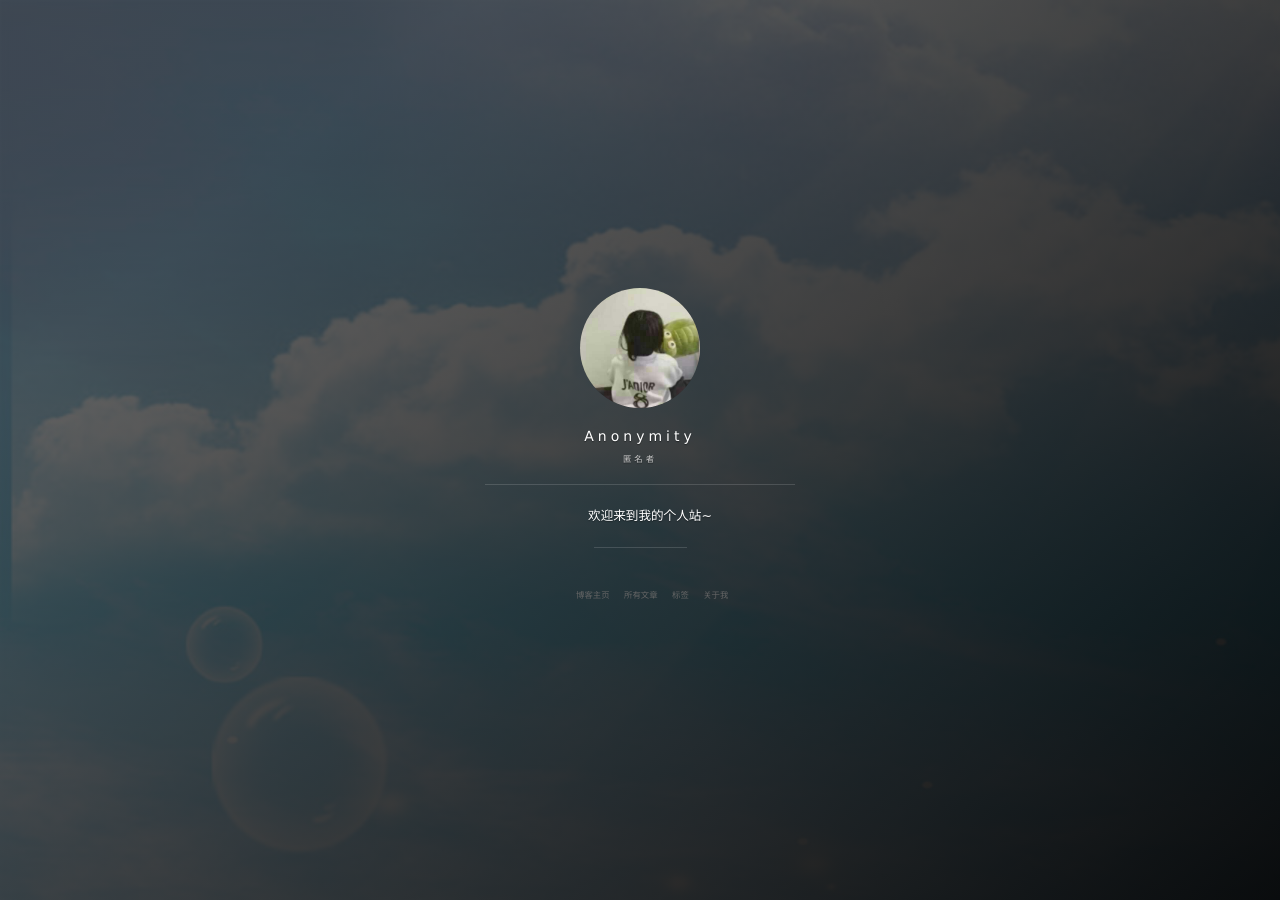
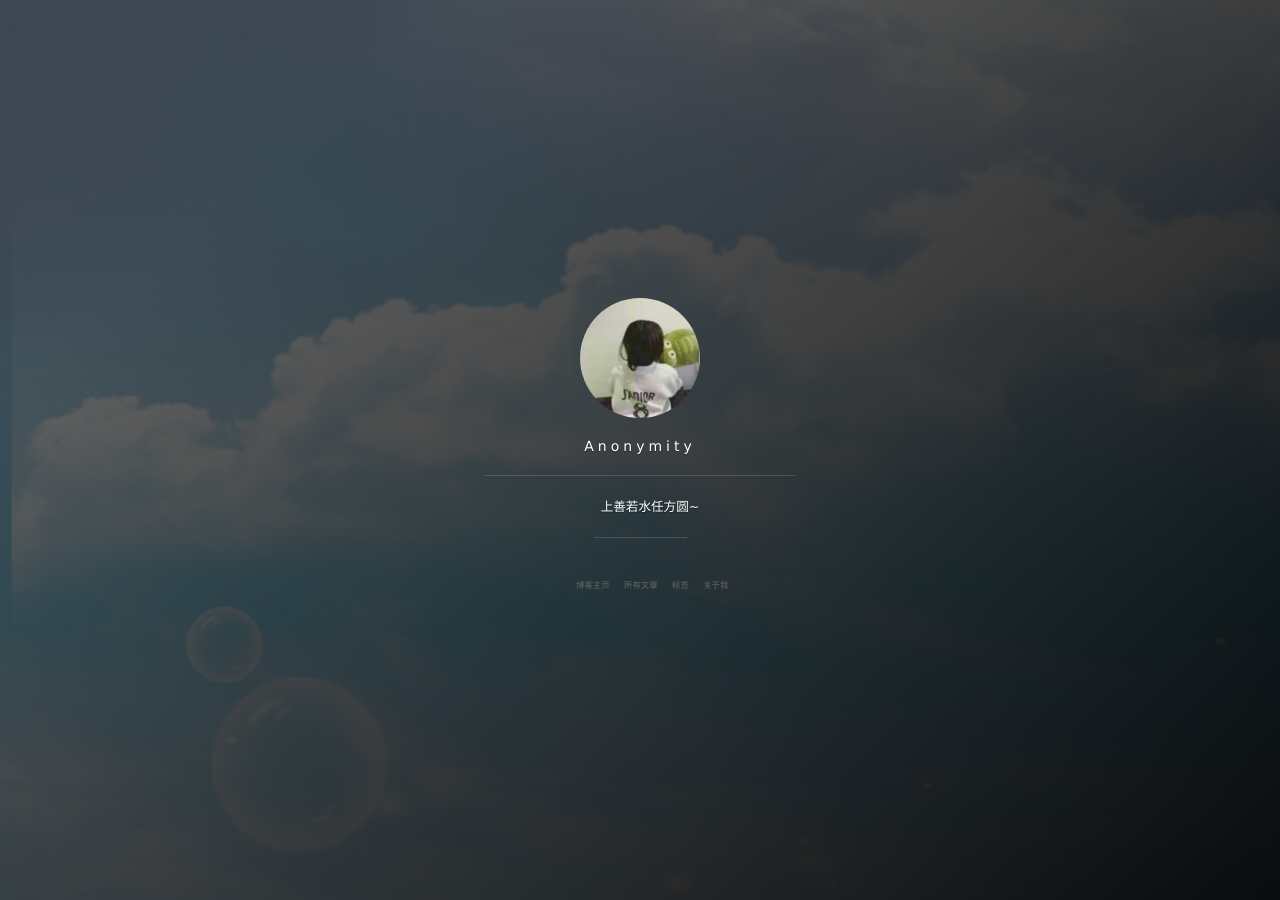
Before and after one commit to 51392010/test_blog, a Jekyll site: the page built from index.html, in a window 1280 px wide. Built offline with Jekyll 4.4.1, drawn with Linux system fonts in a browser that asks for light colours; nearby versions of some CDN libraries; the list of posts is cut into pages by our own code; comment, search, counter and statistics services are not loaded; grey boxes are pictures that could not be loaded.

Commit message:
commit version1.2.9

```diff
--- a/_config.yml
+++ b/_config.yml
@@ -1,9 +1,9 @@
 # Basic
 title: Anonymity
-subtitle: 匿名者
-description: 欢迎来到我的个人站~
+#subtitle:
+description: 上善若水任方圆~
 # 头像里面的标题
-avatarTitle: 欢迎来到
+avatarTitle: 故事会
 # 头像里面的描述
 avatarDesc: JAVA / GOLANG
 url: "https://github.com/51392010/51392010.github.io"
--- a/_includes/footer.html
+++ b/_includes/footer.html
@@ -45,12 +45,12 @@
           {% endif %}
 
           <!-- RSS -->
-          <li class="navigation__item_social">
+          <!--<li class="navigation__item_social">
             <a href="/feed.xml" rel="author" title="RSS" target="_blank">
               <i class='social fa fa-rss fa-2x'></i>
               <span class="label">RSS</span>
             </a>
-          </li>
+          </li>-->
 
           {% if site.social.mail %}
           <!-- Email -->
--- a/_includes/new-old.html
+++ b/_includes/new-old.html
@@ -1,5 +1,7 @@
+<!--<link rel="stylesheet" href="https://cdn.bootcss.com/bootstrap/3.3.7/css/bootstrap.min.css">-->
+<!--<script src="https://cdn.bootcss.com/jquery/2.1.1/jquery.min.js"></script>-->
+<!--<script src="https://cdn.bootcss.com/bootstrap/3.3.7/js/bootstrap.min.js"></script>-->
 <section>
-
     <div class="content-play">
         <p><a href="javascript:void(0)" onclick="dashangToggle()" class="dashang" title="打赏，支持一下">打赏一个呗</a></p>
         <div class="hide_box-play"></div>
```
Lines whose indentation alone changed are shown as unchanged.
